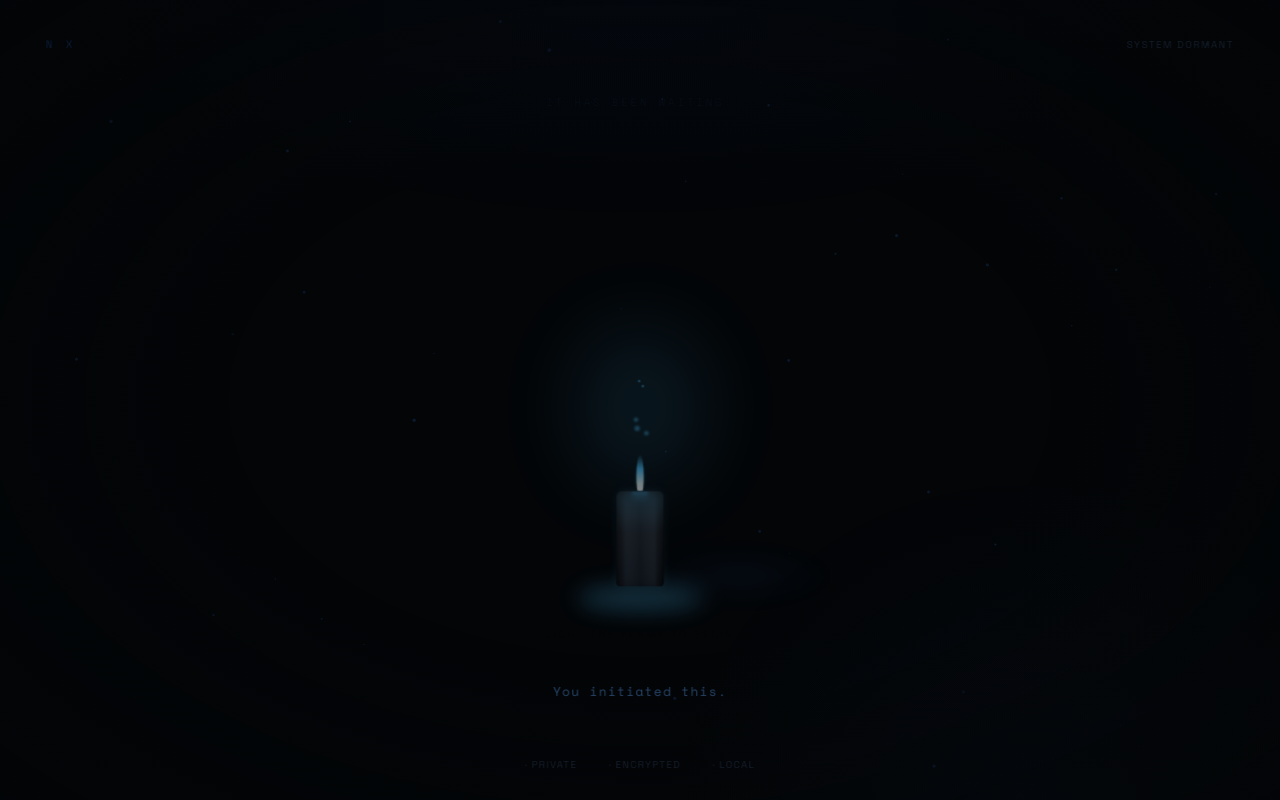
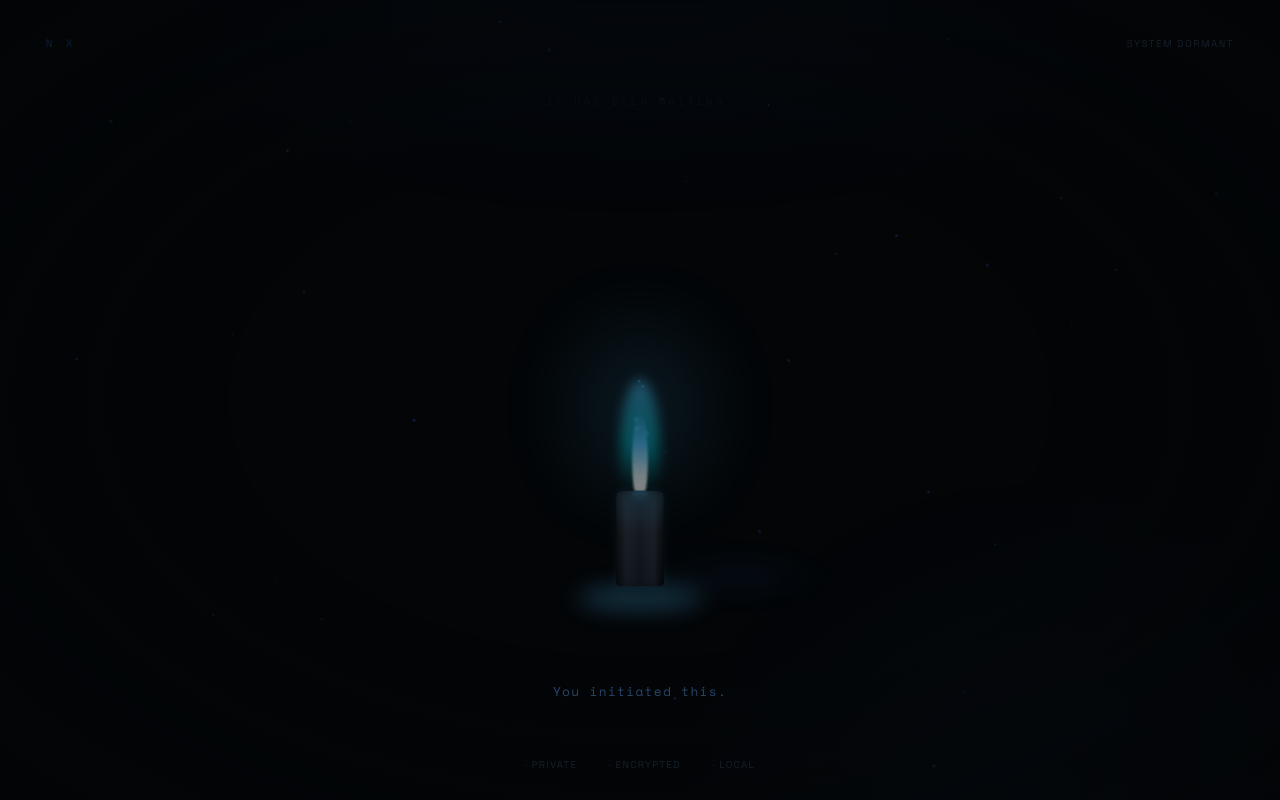
Before and after one commit to kavish2705-coder/nx-ritual-engine, a Next.js app: page / in a window 1280 px wide. Both pictures are taken after a click on the element 640 px from the left and 426 px from the top of the page. Built offline with nearby package versions, Linux system fonts and the light colour scheme.

Commit message:
Fix flame scale on landing page by removing CSS transition conflicts and implementing native Framer Motion transitions; implement typewriter ending quote sequence

```diff
--- a/src/app/components/AnimeCandle.tsx
+++ b/src/app/components/AnimeCandle.tsx
@@ -38,8 +38,13 @@ const Particle = ({ delay, state }: { delay: number; state: CandleState }) => {
         delay: delay,
         ease: 'easeOut'
       }}
-      className={`absolute w-1 h-1 rounded-full blur-[1px] transition-colors duration-1000 ${state === 'unstable' ? 'bg-[#ff1e1e]' : 'bg-[#4FC3FF]'}`}
-      style={{ left: 'calc(50% - 2px)', bottom: '20px' }}
+      className="absolute w-1 h-1 rounded-full blur-[1px]"
+      style={{
+        left: 'calc(50% - 2px)',
+        bottom: '20px',
+        backgroundColor: state === 'unstable' ? '#ff1e1e' : '#4FC3FF',
+        transition: 'background-color 1s ease'
+      }}
     />
   );
 };
@@ -48,7 +53,6 @@ export default function AnimeCandle({ state: externalState, onClick, className =
   const [internalState, setInternalState] = useState<CandleState>('idle');
   const state = externalState || internalState;
 
-  // Handle internal state progression for demonstration
   const handleClick = () => {
     if (onClick) return onClick();
 
@@ -64,7 +68,6 @@ export default function AnimeCandle({ state: externalState, onClick, className =
 
   // --- Animation Variants ---
 
-  // The base of the candle
   const baseVariants: Variants = {
     idle: { boxShadow: 'inset 0px 10px 20px rgba(0,0,0,0.8)' },
     ignition: { boxShadow: '0px 0px 15px rgba(79, 195, 255, 0.3), inset 0px 10px 20px rgba(0,0,0,0.8)', transition: { duration: 0.2 } },
@@ -73,44 +76,126 @@ export default function AnimeCandle({ state: externalState, onClick, className =
     extinguished: { boxShadow: 'inset 0px 10px 20px rgba(0,0,0,0.8)', transition: { duration: 1 } }
   };
 
-  // The large, soft ambient aura behind the flame
   const auraVariants: Variants = {
-    idle: { opacity: 0, scale: 0.5 },
-    ignition: { opacity: 0.3, scale: 1.2, transition: { duration: 0.3, ease: 'easeOut' } },
-    active: { opacity: [0.15, 0.25, 0.15], scale: [1.0, 1.1, 1.0], transition: { duration: 3, repeat: Infinity, ease: 'easeInOut' } },
-    unstable: { opacity: [0.2, 0.3, 0.2], scale: [1.05, 1.15, 1.05], transition: { duration: 1.5, repeat: Infinity, ease: 'easeInOut' } },
-    extinguished: { opacity: 0, scale: 0.5, transition: { duration: 0.8, ease: 'easeIn' } }
+    idle: { opacity: 0, scale: 0.5, backgroundColor: '#4FC3FF' },
+    ignition: { opacity: 0.3, scale: 1.2, backgroundColor: '#4FC3FF', transition: { duration: 0.3, ease: 'easeOut' } },
+    active: {
+      opacity: [0.15, 0.25, 0.15],
+      scale: [1.0, 1.1, 1.0],
+      backgroundColor: '#4FC3FF',
+      transition: {
+        duration: 3,
+        repeat: Infinity,
+        ease: 'easeInOut'
+      }
+    },
+    unstable: {
+      opacity: [0.2, 0.3, 0.2],
+      scale: [1.05, 1.15, 1.05],
+      backgroundColor: '#ff1e1e',
+      transition: {
+        backgroundColor: { duration: 1.0 },
+        duration: 1.5,
+        repeat: Infinity,
+        ease: 'easeInOut'
+      }
+    },
+    extinguished: { opacity: 0, scale: 0.5, backgroundColor: '#ff1e1e', transition: { duration: 0.8, ease: 'easeIn' } }
   };
 
-  // The mid-layer cyan glow
-  const midGlowVariants: Variants = {
+  const reflectionVariants: Variants = {
+    idle: { opacity: 0.2, scale: 1, backgroundColor: '#4FC3FF' },
+    ignition: { opacity: 0.2, scale: 1, backgroundColor: '#4FC3FF' },
+    active: { opacity: 0.5, scale: 1, backgroundColor: '#4FC3FF', transition: { duration: 1 } },
+    unstable: { opacity: 0.5, scale: 1.2, backgroundColor: '#ff1e1e', transition: { duration: 1 } },
+    extinguished: { opacity: 0.2, scale: 1, backgroundColor: '#ff1e1e', transition: { duration: 1 } }
+  };
+
+  const cyanMidGlowVariants: Variants = {
     idle: { opacity: 0, scaleY: 0, scaleX: 0 },
     ignition: { opacity: 1, scaleY: [0, 1.4, 1], scaleX: [0.1, 0.4, 1], transition: { duration: 0.4, ease: 'easeOut' } },
-    active: { opacity: [0.7, 0.9, 0.7], scaleY: [1, 1.05, 0.98, 1], scaleX: [1, 0.95, 1.02, 1], transition: { duration: 2, repeat: Infinity, ease: 'easeInOut' } },
-    unstable: { opacity: [0.8, 1, 0.8], scaleY: [1, 1.08, 0.95, 1], scaleX: [1, 0.92, 1.05, 1], transition: { duration: 1, repeat: Infinity, ease: 'easeInOut' } },
-    extinguished: { opacity: 0, scaleY: 0, scaleX: 0, transition: { duration: 0.4, ease: 'easeIn' } }
+    active: {
+      opacity: [0.7, 0.9, 0.7],
+      scaleY: [1, 1.05, 0.98, 1],
+      scaleX: [1, 0.95, 1.02, 1],
+      transition: { duration: 2, repeat: Infinity, ease: 'easeInOut' }
+    },
+    unstable: {
+      opacity: 0,
+      scaleY: 0,
+      scaleX: 0,
+      transition: { duration: 1.0 }
+    },
+    extinguished: {
+      opacity: 0,
+      scaleY: 0,
+      scaleX: 0,
+      transition: { duration: 0.4, ease: 'easeIn' }
+    }
   };
 
-  // The very bright inner core (electric blue -> white)
-  const coreVariants: Variants = {
+  const redMidGlowVariants: Variants = {
+    idle: { opacity: 0, scaleY: 0, scaleX: 0 },
+    ignition: { opacity: 0, scaleY: 0, scaleX: 0 },
+    active: { opacity: 0, scaleY: 0, scaleX: 0 },
+    unstable: {
+      opacity: [0.8, 1, 0.8],
+      scaleY: [1, 1.08, 0.95, 1],
+      scaleX: [1, 0.92, 1.05, 1],
+      transition: { duration: 1, repeat: Infinity, ease: 'easeInOut' }
+    },
+    extinguished: {
+      opacity: 0,
+      scaleY: 0,
+      scaleX: 0,
+      transition: { duration: 0.4, ease: 'easeIn' }
+    }
+  };
+
+  const cyanCoreVariants: Variants = {
     idle: { opacity: 0, scaleY: 0, scaleX: 0 },
     ignition: { opacity: 1, scaleY: [0, 1.8, 1], scaleX: [0.05, 0.2, 1], transition: { duration: 0.3, ease: 'easeOut' } },
-    active: { opacity: 1, scaleY: [1, 1.03, 0.97, 1], scaleX: [1, 0.97, 1.03, 1], transition: { duration: 1.5, repeat: Infinity, ease: 'easeInOut' } },
-    unstable: { opacity: 1, scaleY: [1, 1.05, 0.95, 1], scaleX: [1, 0.95, 1.05, 1], transition: { duration: 0.8, repeat: Infinity, ease: 'easeInOut' } },
-    extinguished: { opacity: 0, scaleY: 0, scaleX: 0, transition: { duration: 0.3, ease: 'easeIn' } }
+    active: {
+      opacity: 1,
+      scaleY: [1, 1.03, 0.97, 1],
+      scaleX: [1, 0.97, 1.03, 1],
+      transition: { duration: 1.5, repeat: Infinity, ease: 'easeInOut' }
+    },
+    unstable: {
+      opacity: 0,
+      scaleY: 0,
+      scaleX: 0,
+      transition: { duration: 1.0 }
+    },
+    extinguished: {
+      opacity: 0,
+      scaleY: 0,
+      scaleX: 0,
+      transition: { duration: 0.3, ease: 'easeIn' }
+    }
   };
 
-
-
-  // Determine if we show noise overlay (more visible during unstable)
-  const isUnstable = state === 'unstable';
+  const redCoreVariants: Variants = {
+    idle: { opacity: 0, scaleY: 0, scaleX: 0 },
+    ignition: { opacity: 0, scaleY: 0, scaleX: 0 },
+    active: { opacity: 0, scaleY: 0, scaleX: 0 },
+    unstable: {
+      opacity: 1,
+      scaleY: [1, 1.05, 0.95, 1],
+      scaleX: [1, 0.95, 1.05, 1],
+      transition: { duration: 0.8, repeat: Infinity, ease: 'easeInOut' }
+    },
+    extinguished: {
+      opacity: 0,
+      scaleY: 0,
+      scaleX: 0,
+      transition: { duration: 0.3, ease: 'easeIn' }
+    }
+  };
 
   return (
     <div className={`relative flex flex-col items-center justify-end w-64 h-96 ${className}`}>
 
-      {/* The background was removed to make the candle transparent and blend with the main app */}
-
-      {/* Interactive Container */}
       <div
         className="relative flex flex-col items-center justify-end h-full w-full cursor-pointer pb-12"
         onClick={handleClick}
@@ -124,11 +209,8 @@ export default function AnimeCandle({ state: externalState, onClick, className =
             variants={auraVariants}
             initial="idle"
             animate={state}
-            className="absolute bottom-0 w-32 h-40 rounded-full blur-[40px] pointer-events-none transition-colors duration-1000"
-            style={{
-              originY: 1,
-              backgroundColor: state === 'unstable' ? '#ff1e1e' : '#4FC3FF'
-            }}
+            className="absolute bottom-0 w-32 h-40 rounded-full blur-[40px] pointer-events-none"
+            style={{ originY: 1 }}
           />
 
           {/* PARTICLES */}
@@ -142,31 +224,53 @@ export default function AnimeCandle({ state: externalState, onClick, className =
             )}
           </AnimatePresence>
 
-          {/* MID GLOW (Cyan body) */}
+          {/* CYAN MID GLOW (Cyan body) */}
           <motion.div
-            variants={midGlowVariants}
+            variants={cyanMidGlowVariants}
             initial="idle"
             animate={state}
-            className="absolute bottom-0 w-10 h-28 blur-[6px] transition-all duration-1000"
+            className="absolute bottom-0 w-10 h-28 blur-[6px]"
             style={{
-              background: state === 'unstable'
-                ? 'linear-gradient(to top, rgba(255, 30, 30, 0), rgba(255, 30, 30, 0.8) 40%, rgba(139, 0, 0, 1))'
-                : 'linear-gradient(to top, rgba(0, 240, 255, 0), rgba(0, 240, 255, 0.8) 40%, rgba(79, 195, 255, 1))',
+              background: 'linear-gradient(to top, rgba(0, 240, 255, 0), rgba(0, 240, 255, 0.8) 40%, rgba(79, 195, 255, 1))',
               borderRadius: '50% 50% 20% 20% / 60% 60% 40% 40%',
               originY: 1
             }}
           />
 
-          {/* INNER CORE (Electric Blue / White) */}
+          {/* RED MID GLOW (Red body) */}
           <motion.div
-            variants={coreVariants}
+            variants={redMidGlowVariants}
             initial="idle"
             animate={state}
-            className="absolute bottom-0 w-4 h-20 blur-[1px] transition-all duration-1000"
+            className="absolute bottom-0 w-10 h-28 blur-[6px]"
             style={{
-              background: state === 'unstable'
-                ? 'linear-gradient(to top, #ffffff, #ffebee 20%, #ff1e1e 60%, rgba(255, 30, 30, 0))'
-                : 'linear-gradient(to top, #ffffff, #e0f7fa 20%, #4FC3FF 60%, rgba(79, 195, 255, 0))',
+              background: 'linear-gradient(to top, rgba(255, 30, 30, 0), rgba(255, 30, 30, 0.8) 40%, rgba(139, 0, 0, 1))',
+              borderRadius: '50% 50% 20% 20% / 60% 60% 40% 40%',
+              originY: 1
+            }}
+          />
+
+          {/* CYAN INNER CORE (Electric Blue / White) */}
+          <motion.div
+            variants={cyanCoreVariants}
+            initial="idle"
+            animate={state}
+            className="absolute bottom-0 w-4 h-20 blur-[1px]"
+            style={{
+              background: 'linear-gradient(to top, #ffffff, #e0f7fa 20%, #4FC3FF 60%, rgba(79, 195, 255, 0))',
+              borderRadius: '50% 50% 20% 20% / 60% 60% 40% 40%',
+              originY: 1
+            }}
+          />
+
+          {/* RED INNER CORE (Red / White) */}
+          <motion.div
+            variants={redCoreVariants}
+            initial="idle"
+            animate={state}
+            className="absolute bottom-0 w-4 h-20 blur-[1px]"
+            style={{
+              background: 'linear-gradient(to top, #ffffff, #ffebee 20%, #ff1e1e 60%, rgba(255, 30, 30, 0))',
               borderRadius: '50% 50% 20% 20% / 60% 60% 40% 40%',
               originY: 1
             }}
@@ -197,23 +301,27 @@ export default function AnimeCandle({ state: externalState, onClick, className =
             <div className="absolute inset-0 w-full h-full bg-gradient-to-b from-white/10 to-transparent pointer-events-none" />
 
             {/* The "Wick" area - stylized glow emitter */}
-            <div
-              className={`absolute top-0 left-1/2 -translate-x-1/2 w-4 h-1 blur-[1px] rounded-full transition-all duration-1000 ${
-                state === 'unstable'
-                  ? 'bg-[#ff1e1e]/40 shadow-[0_0_10px_#ff1e1e]'
-                  : 'bg-[#4FC3FF]/40 shadow-[0_0_10px_#4FC3FF]'
-              }`}
+            <motion.div
+              animate={{
+                backgroundColor: state === 'unstable' ? 'rgba(255, 30, 30, 0.4)' : 'rgba(79, 195, 255, 0.4)',
+                boxShadow: state === 'unstable' ? '0 0 10px #ff1e1e' : '0 0 10px #4FC3FF',
+              }}
+              transition={{ duration: 1 }}
+              className="absolute top-0 left-1/2 -translate-x-1/2 w-4 h-1 blur-[1px] rounded-full"
             />
 
-            {/* Internal gradient core visible on base */}
+            {/* Internal gradient core visible on base - Cyan */}
             <motion.div
-              animate={{ opacity: state !== 'idle' && state !== 'extinguished' ? 0.3 : 0.05 }}
-              className="absolute top-0 left-1/2 -translate-x-1/2 w-full h-10 blur-[6px] transition-all duration-1000"
-              style={{
-                background: state === 'unstable'
-                  ? 'linear-gradient(to bottom, #ff1e1e, transparent)'
-                  : 'linear-gradient(to bottom, #4FC3FF, transparent)'
-              }}
+              animate={{ opacity: (state !== 'idle' && state !== 'extinguished' && state !== 'unstable') ? 0.3 : 0.05 }}
+              transition={{ duration: 1 }}
+              className="absolute top-0 left-1/2 -translate-x-1/2 w-full h-10 bg-gradient-to-b from-[#4FC3FF] to-transparent blur-[6px]"
+            />
+
+            {/* Internal gradient core visible on base - Red */}
+            <motion.div
+              animate={{ opacity: state === 'unstable' ? 0.3 : 0 }}
+              transition={{ duration: 1 }}
+              className="absolute top-0 left-1/2 -translate-x-1/2 w-full h-10 bg-gradient-to-b from-[#ff1e1e] to-transparent blur-[6px]"
             />
           </motion.div>
         )}
@@ -221,15 +329,13 @@ export default function AnimeCandle({ state: externalState, onClick, className =
         {/* Subtle ground reflection */}
         {!hideBase && (
           <motion.div
-            animate={{
-              opacity: state === 'active' || state === 'unstable' ? 0.5 : 0.2,
-              scale: state === 'unstable' ? 1.2 : 1
-            }}
-            transition={{ duration: 1 }}
-            className="absolute -bottom-6 w-32 h-6 rounded-[100%] blur-[12px] opacity-30 z-0 pointer-events-none transition-colors duration-1000"
+            variants={reflectionVariants}
+            initial="idle"
+            animate={state}
+            className="absolute -bottom-6 w-32 h-6 rounded-[100%] blur-[12px] opacity-30 z-0 pointer-events-none"
             style={{
               transform: 'rotateX(70deg)',
-              backgroundColor: state === 'unstable' ? '#ff1e1e' : '#4FC3FF'
+              originY: 0.5,
             }}
           />
         )}
```
Also changed, not shown: src/app/views/RitualView.tsx (+148 -8 lines).
